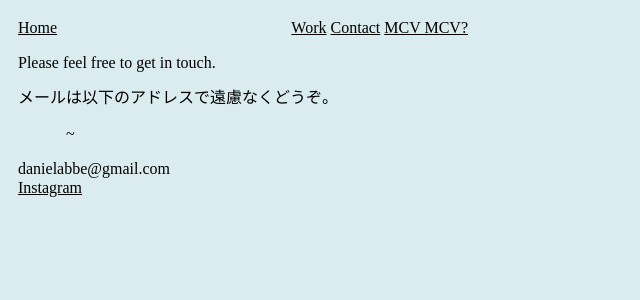
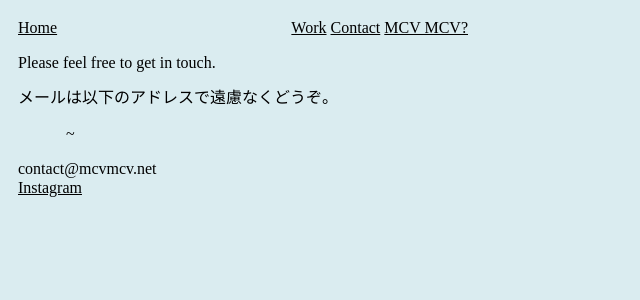
Before and after one commit to mcvmcvmcvmcv/website, a Jekyll site: the page built from contact.html, in a window 1280 px wide. Shown: the top 300 px of the page, without its empty margins (0-640 px from the left). Built offline with Jekyll 4.4.1, drawn with Linux system fonts in a browser that asks for light colours.

Commit message:
update email

```diff
--- a/contact.html
+++ b/contact.html
@@ -12,7 +12,7 @@ layout: default
 
 <p>
 
-	{{ 'danielabbe@gmail.com' | encode_email }}<br>
+	{{ 'contact@mcvmcv.net' | encode_email }}<br>
 	<a href="https://www.instagram.com/echos___answer/">Instagram</a><br>
 
 </p>
```
